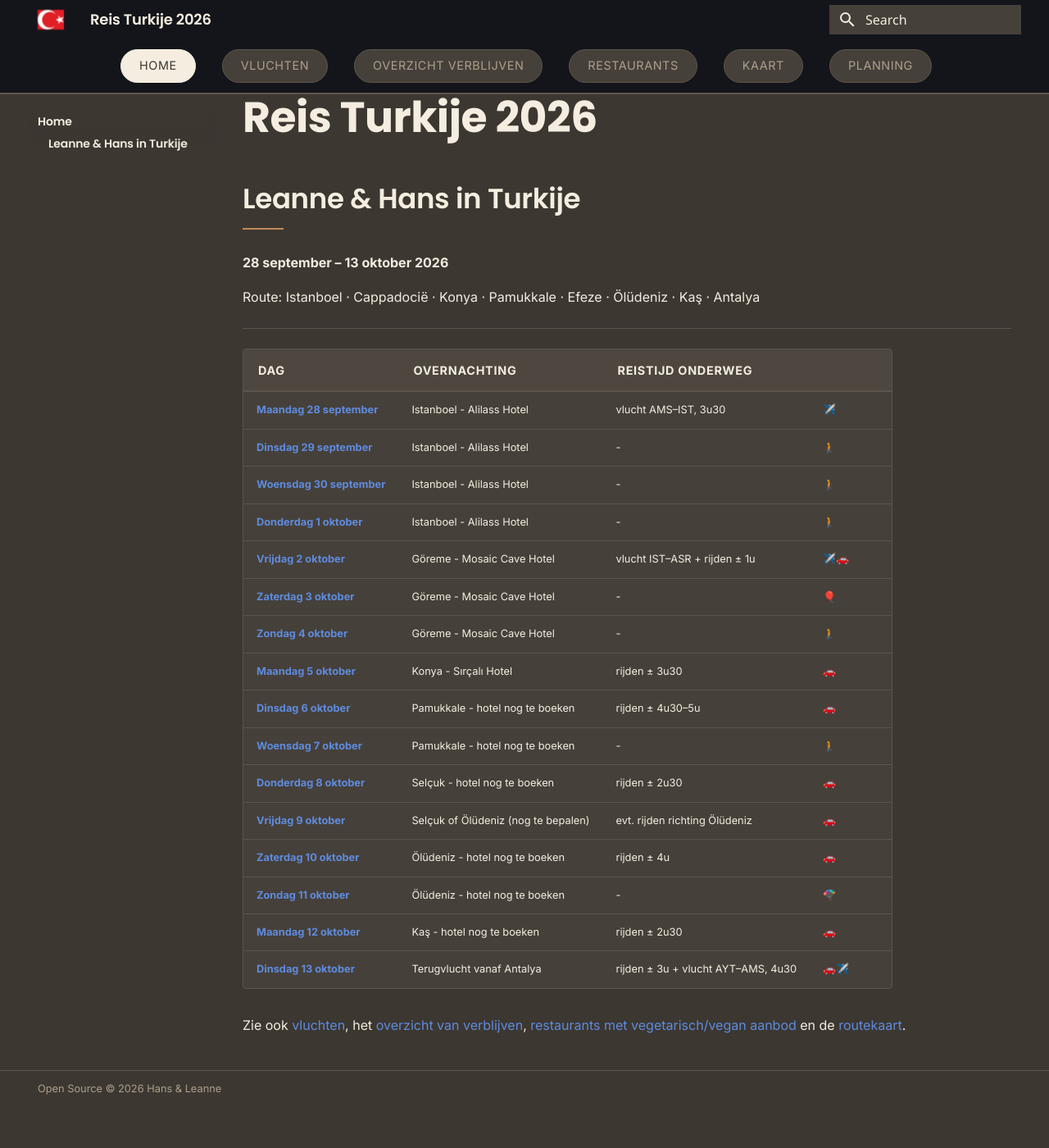
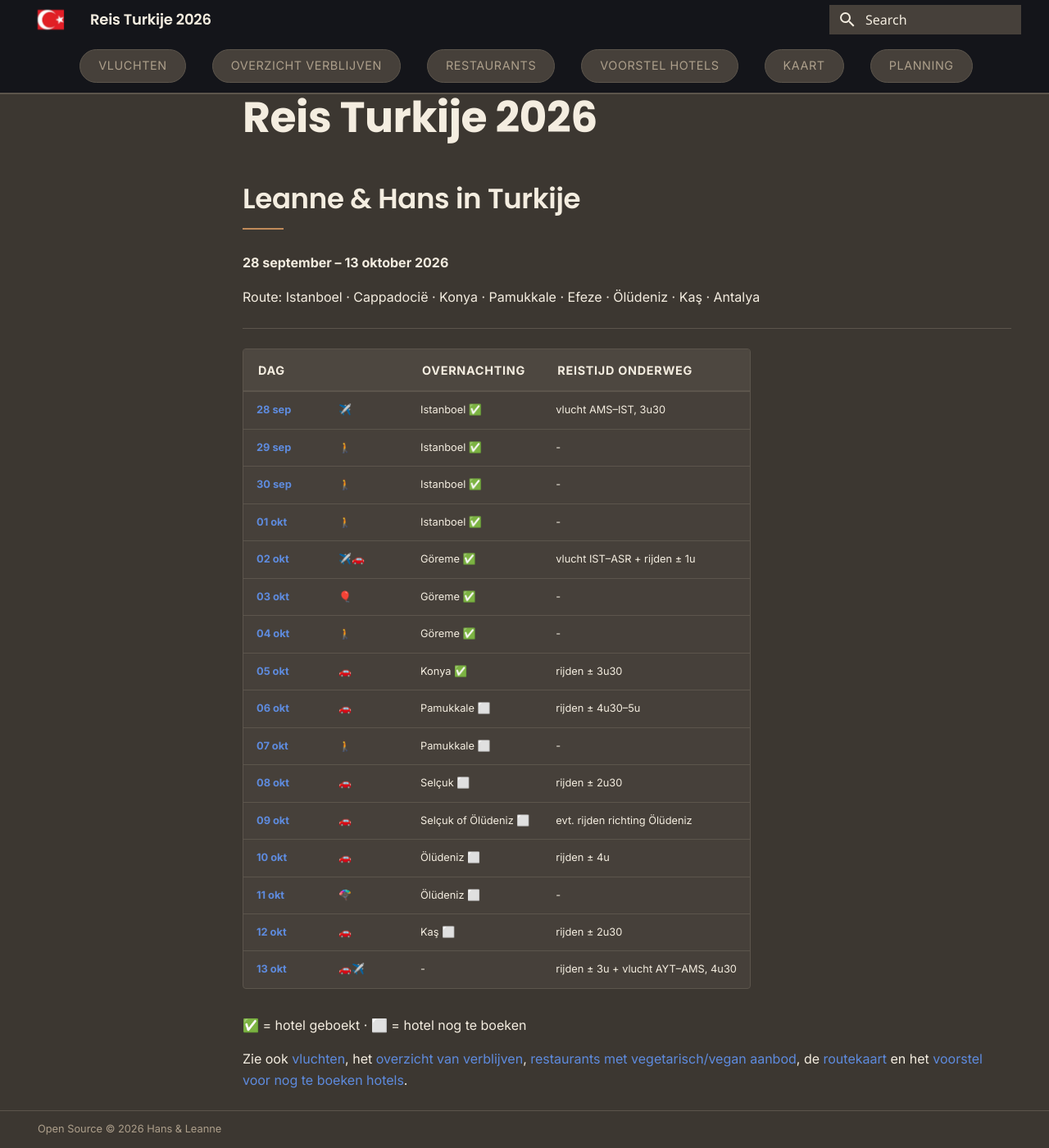
Before and after one commit to hans-blok/reis-turkije, an MkDocs documentation site: the page built from artefacten/index.md, in a window 1280 px wide and 1400 px high, scrolled down 50 px. Shown: the whole window at 82% size. Built offline with MkDocs 1.6.1 and Material for MkDocs 9.7.7, drawn with Linux system fonts in a browser that asks for light colours; some web fonts are replaced; before the commit the page ends 1383 px from its top, so only the background shows below that.

Commit message:
publiceer voorstel hotels

```diff
--- a/artefacten/index.md
+++ b/artefacten/index.md
@@ -8,23 +8,25 @@ Route: Istanboel · Cappadocië · Konya · Pamukkale · Efeze · Ölüdeniz ·
 
 ---
 
-| Dag | Overnachting | Reistijd onderweg | |
-|-----|---------------|--------------------|---|
-| **[Maandag 28 september](dagen/09-28-maandag.md)** | Istanboel - Alilass Hotel | vlucht AMS–IST, 3u30 | ✈️ |
-| **[Dinsdag 29 september](dagen/09-29-dinsdag.md)** | Istanboel - Alilass Hotel | - | 🚶 |
-| **[Woensdag 30 september](dagen/09-30-woensdag.md)** | Istanboel - Alilass Hotel | - | 🚶 |
-| **[Donderdag 1 oktober](dagen/10-01-donderdag.md)** | Istanboel - Alilass Hotel | - | 🚶 |
-| **[Vrijdag 2 oktober](dagen/10-02-vrijdag.md)** | Göreme - Mosaic Cave Hotel | vlucht IST–ASR + rijden ± 1u | ✈️🚗 |
-| **[Zaterdag 3 oktober](dagen/10-03-zaterdag.md)** | Göreme - Mosaic Cave Hotel | - | 🎈 |
-| **[Zondag 4 oktober](dagen/10-04-zondag.md)** | Göreme - Mosaic Cave Hotel | - | 🚶 |
-| **[Maandag 5 oktober](dagen/10-05-maandag.md)** | Konya - Sırçalı Hotel | rijden ± 3u30 | 🚗 |
-| **[Dinsdag 6 oktober](dagen/10-06-dinsdag.md)** | Pamukkale - hotel nog te boeken | rijden ± 4u30–5u | 🚗 |
-| **[Woensdag 7 oktober](dagen/10-07-woensdag.md)** | Pamukkale - hotel nog te boeken | - | 🚶 |
-| **[Donderdag 8 oktober](dagen/10-08-donderdag.md)** | Selçuk - hotel nog te boeken | rijden ± 2u30 | 🚗 |
-| **[Vrijdag 9 oktober](dagen/10-09-vrijdag.md)** | Selçuk of Ölüdeniz (nog te bepalen) | evt. rijden richting Ölüdeniz | 🚗 |
-| **[Zaterdag 10 oktober](dagen/10-10-zaterdag.md)** | Ölüdeniz - hotel nog te boeken | rijden ± 4u | 🚗 |
-| **[Zondag 11 oktober](dagen/10-11-zondag.md)** | Ölüdeniz - hotel nog te boeken | - | 🪂 |
-| **[Maandag 12 oktober](dagen/10-12-maandag.md)** | Kaş - hotel nog te boeken | rijden ± 2u30 | 🚗 |
-| **[Dinsdag 13 oktober](dagen/10-13-dinsdag.md)** | Terugvlucht vanaf Antalya | rijden ± 3u + vlucht AYT–AMS, 4u30 | 🚗✈️ |
+| Dag | | Overnachting | Reistijd onderweg |
+|-----|---|---------------|--------------------|
+| **[28 sep](dagen/09-28-maandag.md)** | ✈️ | Istanboel ✅ | vlucht AMS–IST, 3u30 |
+| **[29 sep](dagen/09-29-dinsdag.md)** | 🚶 | Istanboel ✅ | - |
+| **[30 sep](dagen/09-30-woensdag.md)** | 🚶 | Istanboel ✅ | - |
+| **[01 okt](dagen/10-01-donderdag.md)** | 🚶 | Istanboel ✅ | - |
+| **[02 okt](dagen/10-02-vrijdag.md)** | ✈️🚗 | Göreme ✅ | vlucht IST–ASR + rijden ± 1u |
+| **[03 okt](dagen/10-03-zaterdag.md)** | 🎈 | Göreme ✅ | - |
+| **[04 okt](dagen/10-04-zondag.md)** | 🚶 | Göreme ✅ | - |
+| **[05 okt](dagen/10-05-maandag.md)** | 🚗 | Konya ✅ | rijden ± 3u30 |
+| **[06 okt](dagen/10-06-dinsdag.md)** | 🚗 | Pamukkale ⬜ | rijden ± 4u30–5u |
+| **[07 okt](dagen/10-07-woensdag.md)** | 🚶 | Pamukkale ⬜ | - |
+| **[08 okt](dagen/10-08-donderdag.md)** | 🚗 | Selçuk ⬜ | rijden ± 2u30 |
+| **[09 okt](dagen/10-09-vrijdag.md)** | 🚗 | Selçuk of Ölüdeniz ⬜ | evt. rijden richting Ölüdeniz |
+| **[10 okt](dagen/10-10-zaterdag.md)** | 🚗 | Ölüdeniz ⬜ | rijden ± 4u |
+| **[11 okt](dagen/10-11-zondag.md)** | 🪂 | Ölüdeniz ⬜ | - |
+| **[12 okt](dagen/10-12-maandag.md)** | 🚗 | Kaş ⬜ | rijden ± 2u30 |
+| **[13 okt](dagen/10-13-dinsdag.md)** | 🚗✈️ | - | rijden ± 3u + vlucht AYT–AMS, 4u30 |
 
-Zie ook [vluchten](vluchten.md), het [overzicht van verblijven](overzicht-verblijven.md), [restaurants met vegetarisch/vegan aanbod](restaurants.md) en de [routekaart](kaart.html).
+✅ = hotel geboekt · ⬜ = hotel nog te boeken
+
+Zie ook [vluchten](vluchten.md), het [overzicht van verblijven](overzicht-verblijven.md), [restaurants met vegetarisch/vegan aanbod](restaurants.md), de [routekaart](kaart.html) en het [voorstel voor nog te boeken hotels](voorstel-hotels.md).
--- a/mkdocs.yml
+++ b/mkdocs.yml
@@ -112,10 +112,10 @@ markdown_extensions:
 # Primary responsibility: Publication Steward
 # ------------------------------------------------------------
 nav:
-  - Home: index.md
   - Vluchten: vluchten.md
   - Overzicht verblijven: overzicht-verblijven.md
   - Restaurants: restaurants.md
+  - Voorstel hotels: voorstel-hotels.md
   - Kaart: kaart.html
   - Planning:
     - Maandag 28 september: dagen/09-28-maandag.md
```
Also changed, not shown: artefacten/dagen/10-11-zondag.md (+3 -3 lines), artefacten/dagen/10-12-maandag.md (+1 -1 lines), artefacten/dagen/10-13-dinsdag.md (+4 -3 lines), artefacten/voorstel-hotels.md (added, +237 -0 lines), 2 other files.
